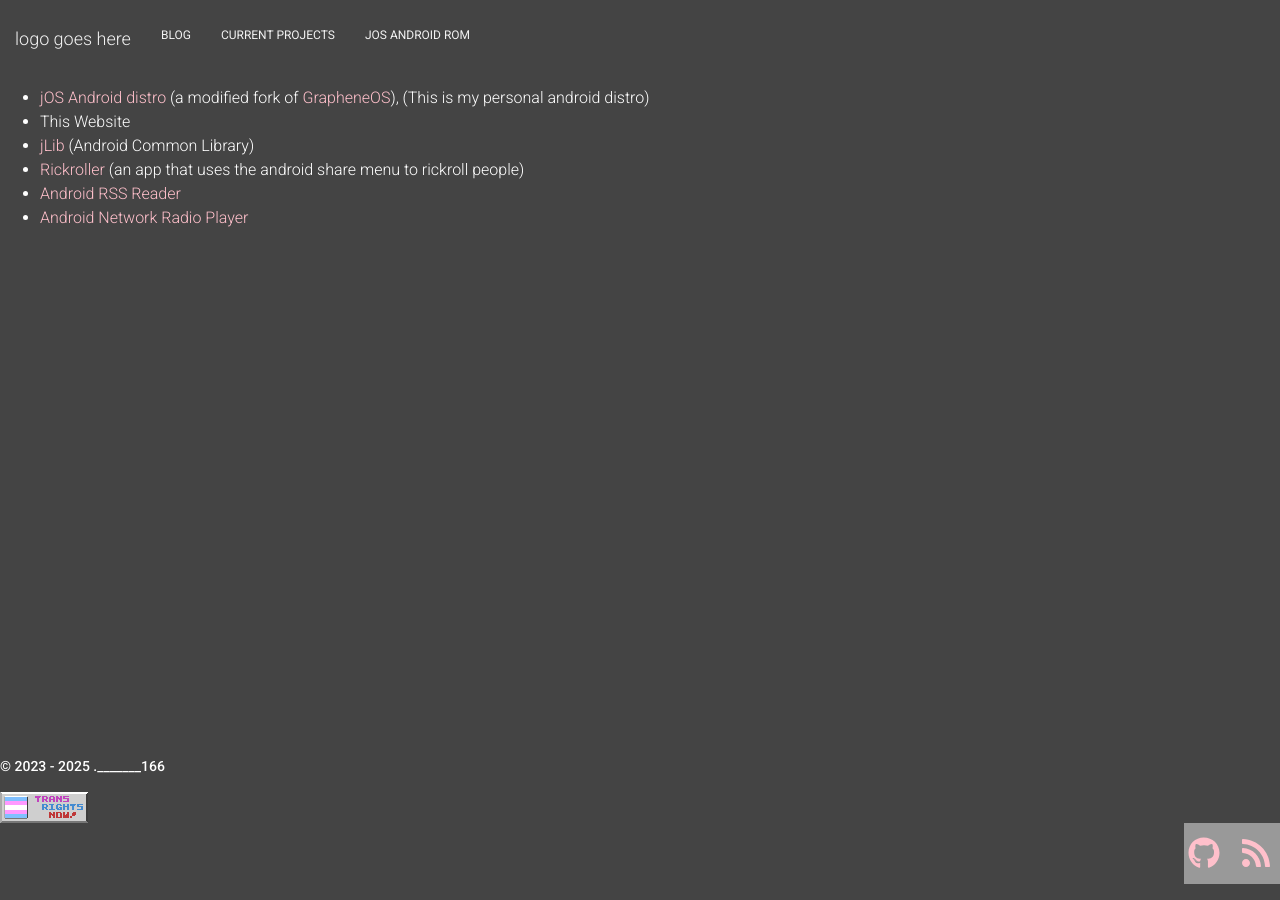
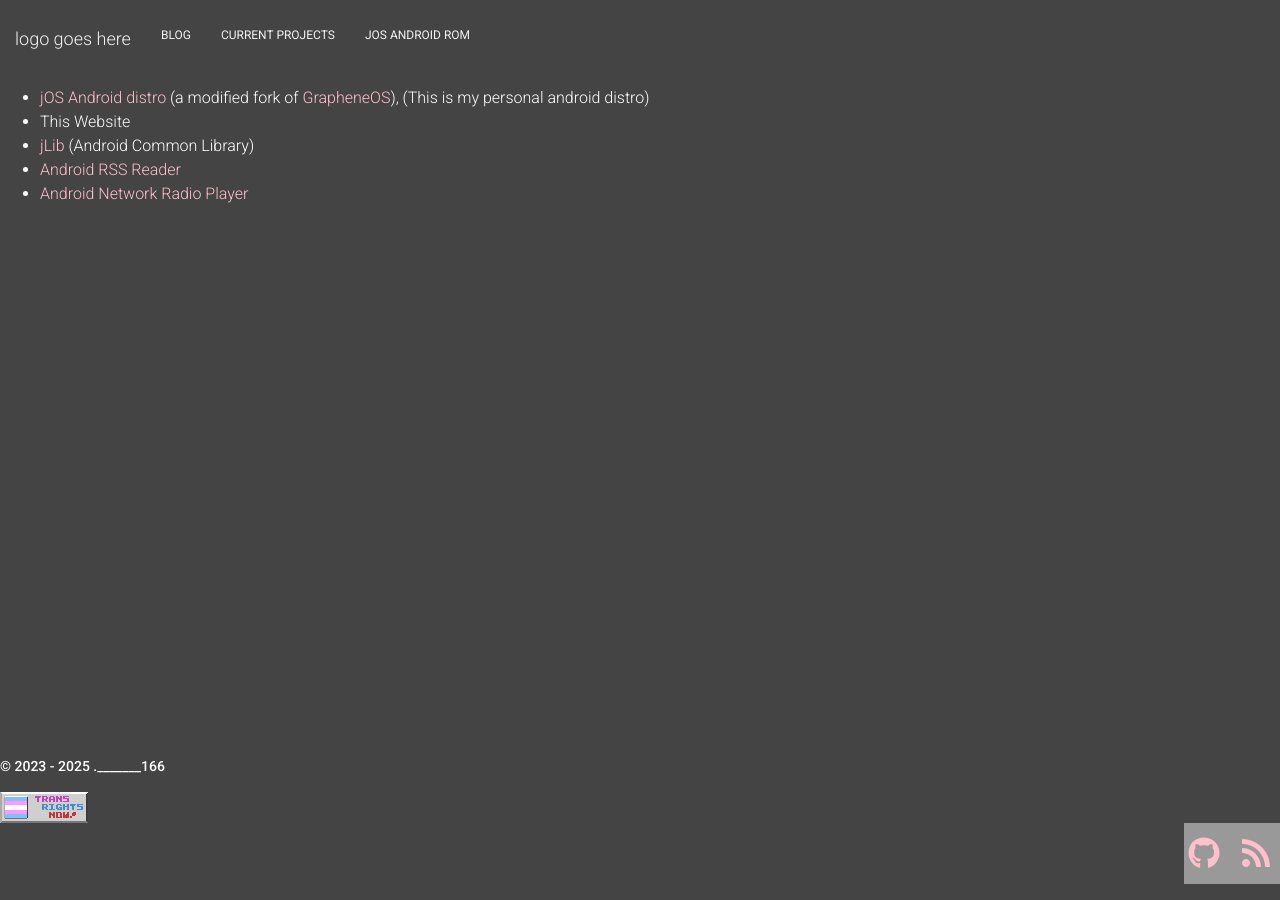
Before and after one commit to dot166/dot166.github.io, a Jekyll site: the page built from projects/index.html, in a window 1280 px wide. Built offline with Jekyll 4.4.1, drawn with Linux system fonts in a browser that asks for light colours.

Commit message:
remove abandoned project from website

```diff
--- a/projects/index.html
+++ b/projects/index.html
@@ -6,7 +6,6 @@ title: Current Projects
   <li><a href="../jOS">jOS Android distro</a> (a modified fork of <a href="https://grapheneos.org/" target="_blank">GrapheneOS</a>), (This is my personal android distro)</li>
   <li>This Website</li>
   <li><a href="https://github.com/dot166/jOS_j-lib" target="_blank">jLib</a> (Android Common Library)</li>
-  <li><a href="https://github.com/dot166/rickroller" target="_blank">Rickroller</a> (an app that uses the android share menu to rickroll people)</li>
   <li><a href="https://github.com/dot166/flux" target="_blank">Android RSS Reader</a></li>
   <li><a href="https://github.com/dot166/soundstream" target="_blank">Android Network Radio Player</a></li>
 </ul>
```
